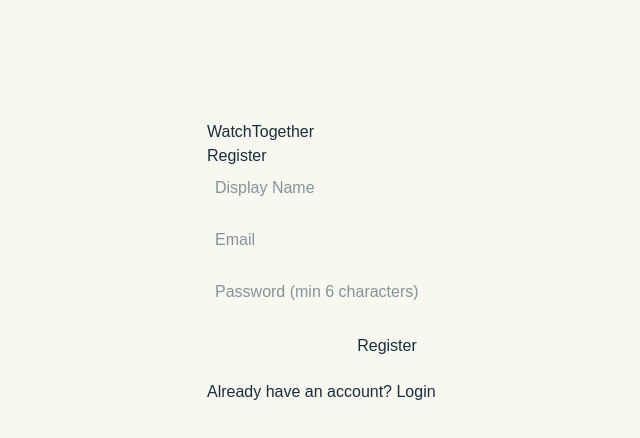
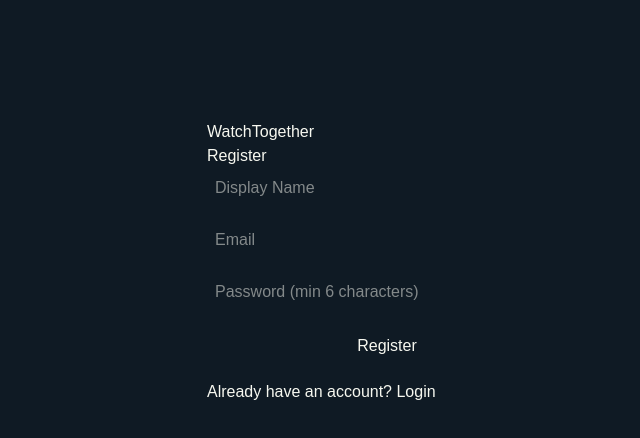
Before and after one commit to leedalmogbel/watchtogether, a React (Vite) app in the folder client/: page /register in a window 1280 px wide. Shown: the top 438 px of the page, without its empty margins (253-893 px from the left). Built offline with nearby package versions, Linux system fonts and the light colour scheme; no server answers.

Commit message:
add ThemeProvider, Navbar, and Toaster components

```diff
--- a/client/src/App.tsx
+++ b/client/src/App.tsx
@@ -1,21 +1,24 @@
 import { BrowserRouter, Routes, Route, Navigate } from 'react-router-dom';
-import { AuthProvider, useAuth } from './context/AuthContext';
-import LoginPage from './pages/LoginPage';
-import RegisterPage from './pages/RegisterPage';
-import ChannelPage from './pages/ChannelPage';
-import AdminPage from './pages/AdminPage';
-import AdminChannelPage from './pages/AdminChannelPage';
+import { AuthProvider, useAuth } from '@/context/AuthContext';
+import { ThemeProvider } from '@/context/ThemeContext';
+import { Toaster } from '@/components/ui/sonner';
+import Navbar from '@/components/Navbar';
+import LoginPage from '@/pages/LoginPage';
+import RegisterPage from '@/pages/RegisterPage';
+import ChannelPage from '@/pages/ChannelPage';
+import AdminPage from '@/pages/AdminPage';
+import AdminChannelPage from '@/pages/AdminChannelPage';
 
 function ProtectedRoute({ children }: { children: React.ReactNode }) {
   const { user, loading } = useAuth();
-  if (loading) return <div>Loading...</div>;
+  if (loading) return <div className="flex h-screen items-center justify-center text-muted-foreground">Loading...</div>;
   if (!user) return <Navigate to="/login" />;
   return <>{children}</>;
 }
 
 function AdminRoute({ children }: { children: React.ReactNode }) {
   const { user, loading } = useAuth();
-  if (loading) return <div>Loading...</div>;
+  if (loading) return <div className="flex h-screen items-center justify-center text-muted-foreground">Loading...</div>;
   if (!user) return <Navigate to="/login" />;
   if (user.role !== 'admin') return <Navigate to="/" />;
   return <>{children}</>;
@@ -23,16 +26,25 @@
 
 function GuestRoute({ children }: { children: React.ReactNode }) {
   const { user, loading } = useAuth();
-  if (loading) return <div>Loading...</div>;
+  if (loading) return <div className="flex h-screen items-center justify-center text-muted-foreground">Loading...</div>;
   if (user) return <Navigate to={user.role === 'admin' ? '/admin' : '/channel/main-room'} />;
   return <>{children}</>;
 }
 
 function HomeRedirect() {
   const { user, loading } = useAuth();
-  if (loading) return <div>Loading...</div>;
+  if (loading) return <div className="flex h-screen items-center justify-center text-muted-foreground">Loading...</div>;
   if (!user) return <Navigate to="/login" />;
   return <Navigate to={user.role === 'admin' ? '/admin' : '/channel/main-room'} />;
+}
+
+function Layout({ children }: { children: React.ReactNode }) {
+  return (
+    <div className="min-h-screen bg-background">
+      <Navbar />
+      {children}
+    </div>
+  );
 }
 
 function AppRoutes() {
@@ -41,13 +53,13 @@
       <Route path="/login" element={<GuestRoute><LoginPage /></GuestRoute>} />
       <Route path="/register" element={<GuestRoute><RegisterPage /></GuestRoute>} />
       <Route path="/channel/:slug" element={
-        <ProtectedRoute><ChannelPage /></ProtectedRoute>
+        <ProtectedRoute><Layout><ChannelPage /></Layout></ProtectedRoute>
       } />
       <Route path="/admin" element={
-        <AdminRoute><AdminPage /></AdminRoute>
+        <AdminRoute><Layout><AdminPage /></Layout></AdminRoute>
       } />
       <Route path="/admin/channel/:slug" element={
-        <AdminRoute><AdminChannelPage /></AdminRoute>
+        <AdminRoute><Layout><AdminChannelPage /></Layout></AdminRoute>
       } />
       <Route path="/" element={<HomeRedirect />} />
     </Routes>
@@ -57,9 +69,12 @@
 export default function App() {
   return (
     <BrowserRouter>
-      <AuthProvider>
-        <AppRoutes />
-      </AuthProvider>
+      <ThemeProvider>
+        <AuthProvider>
+          <AppRoutes />
+          <Toaster />
+        </AuthProvider>
+      </ThemeProvider>
     </BrowserRouter>
   );
 }
--- /dev/null
+++ b/client/src/components/Navbar.tsx
@@ -0,0 +1,36 @@
+import { Link } from 'react-router-dom';
+import { useAuth } from '@/context/AuthContext';
+import { useTheme } from '@/context/ThemeContext';
+import { Button } from '@/components/ui/button';
+import { Sun, Moon, LogOut, User } from 'lucide-react';
+
+export default function Navbar() {
+  const { user, logout } = useAuth();
+  const { theme, toggleTheme } = useTheme();
+
+  return (
+    <nav className="sticky top-0 z-50 border-b border-border bg-card/80 backdrop-blur-md">
+      <div className="mx-auto flex h-14 max-w-7xl items-center justify-between px-4">
+        <Link to="/" className="flex items-center gap-2 text-lg font-bold text-primary">
+          <span className="flex h-8 w-8 items-center justify-center rounded-lg bg-primary text-primary-foreground text-sm font-bold">W</span>
+          WatchTogether
+        </Link>
+
+        {user && (
+          <div className="flex items-center gap-3">
+            <div className="flex items-center gap-2 text-sm text-muted-foreground">
+              <User className="h-4 w-4" />
+              {user.displayName}
+            </div>
+            <Button variant="ghost" size="icon" onClick={toggleTheme}>
+              {theme === 'dark' ? <Sun className="h-4 w-4" /> : <Moon className="h-4 w-4" />}
+            </Button>
+            <Button variant="ghost" size="icon" onClick={logout}>
+              <LogOut className="h-4 w-4" />
+            </Button>
+          </div>
+        )}
+      </div>
+    </nav>
+  );
+}
--- a/client/src/context/AuthContext.tsx
+++ b/client/src/context/AuthContext.tsx
@@ -1,7 +1,7 @@
 import { createContext, useContext, useState, useEffect, type ReactNode } from 'react';
-import { api } from '../services/api';
-import { connectSocket, disconnectSocket } from '../services/socket';
-import type { User } from '../types';
+import { api } from '@/services/api';
+import { connectSocket, disconnectSocket } from '@/services/socket';
+import type { User } from '@/types';
 
 interface AuthContextType {
   user: User | null;
--- /dev/null
+++ b/client/src/context/ThemeContext.tsx
@@ -0,0 +1,40 @@
+import { createContext, useContext, useEffect, useState, type ReactNode } from 'react';
+
+type Theme = 'dark' | 'light';
+
+interface ThemeContextType {
+  theme: Theme;
+  toggleTheme: () => void;
+}
+
+const ThemeContext = createContext<ThemeContextType | null>(null);
+
+export function ThemeProvider({ children }: { children: ReactNode }) {
+  const [theme, setTheme] = useState<Theme>(() => {
+    const stored = localStorage.getItem('theme') as Theme;
+    return stored || 'dark';
+  });
+
+  useEffect(() => {
+    const root = document.documentElement;
+    root.classList.remove('light', 'dark');
+    root.classList.add(theme);
+    localStorage.setItem('theme', theme);
+  }, [theme]);
+
+  const toggleTheme = () => {
+    setTheme(prev => prev === 'dark' ? 'light' : 'dark');
+  };
+
+  return (
+    <ThemeContext.Provider value={{ theme, toggleTheme }}>
+      {children}
+    </ThemeContext.Provider>
+  );
+}
+
+export function useTheme() {
+  const context = useContext(ThemeContext);
+  if (!context) throw new Error('useTheme must be used within ThemeProvider');
+  return context;
+}
```
